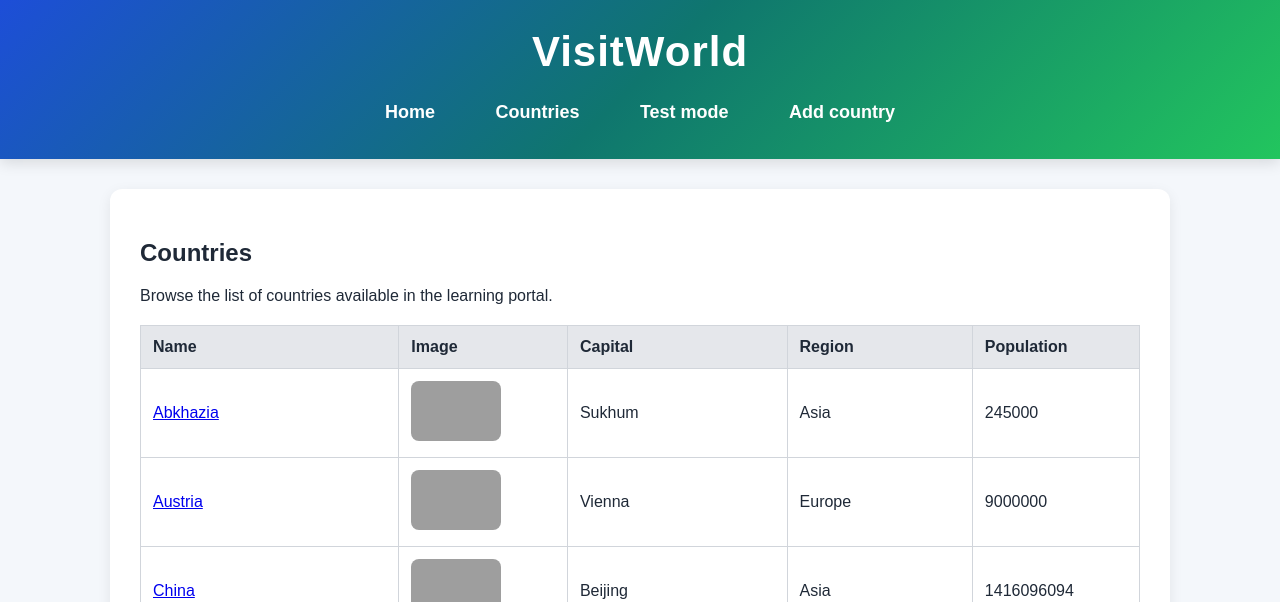
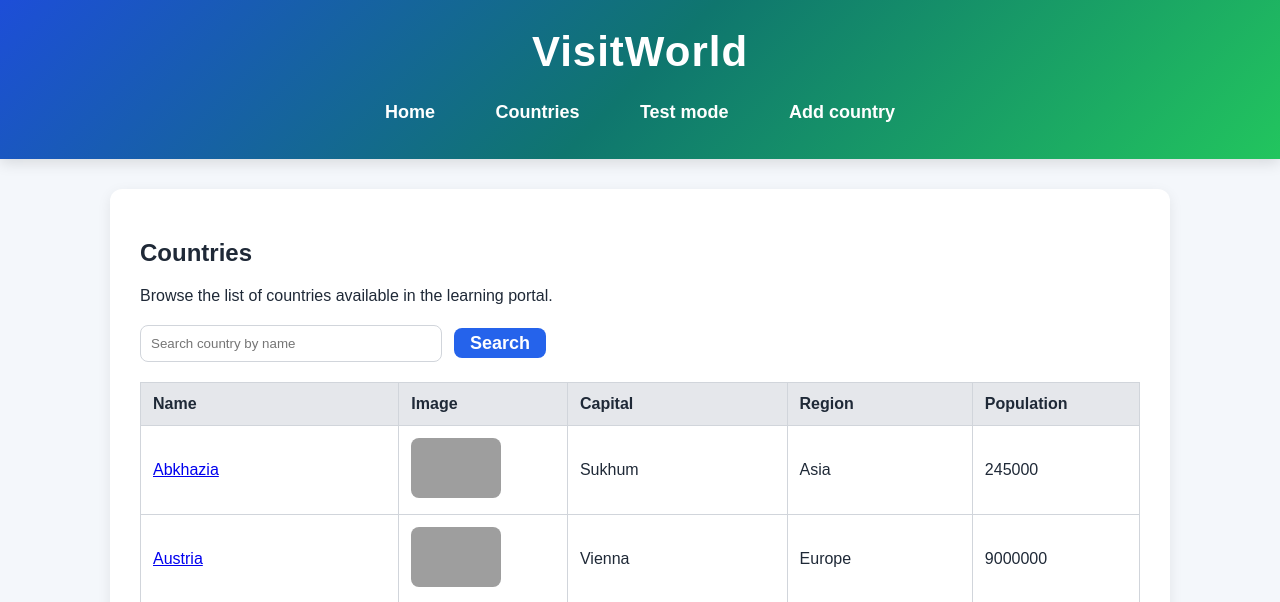
Before and after one commit to simeonidi03/Django_project, a Django app: page /countries/ in a window 1280 px wide. Shown: the top 602 px of the page. Run offline with Django 5.2, Linux system fonts and the light colour scheme; data comes from the database, SQL or seed files in the repository; grey boxes are pictures that could not be loaded.

Commit message:
feat: add search in the country window

```diff
--- a/countries/templates/countries/base.html
+++ b/countries/templates/countries/base.html
@@ -64,13 +64,21 @@
         }
 
         .button-link {
-            display: inline-block;
+            display: inline-flex;
+            align-items: center;
+            justify-content: center;
             padding: 10px 16px;
+            min-height: 30px;
             background-color: #2563eb;
             color: white;
             text-decoration: none;
             border-radius: 8px;
             margin-top: 10px;
+            box-sizing: border-box;
+            font-family: Arial, sans-serif;
+            font-size: 18px;
+            font-weight: bold;
+            line-height: 1;
         }
 
         .button-link:hover {
--- a/countries/templates/countries/country_list.html
+++ b/countries/templates/countries/country_list.html
@@ -5,6 +5,34 @@
 {% block content %}
     <h2>Countries</h2>
     <p>Browse the list of countries available in the learning portal.</p>
+
+    <form method="get" style="margin: 20px 0; display: flex; align-items: center; gap: 12px; flex-wrap: wrap;">
+    <input
+        type="text"
+        name="q"
+        value="{{ query }}"
+        placeholder="Search country by name"
+        style="padding: 10px; width: 280px; border: 1px solid #d1d5db; border-radius: 8px;"
+    >
+
+    <button
+        type="submit"
+        class="button-link"
+        style="border: none; cursor: pointer; min-width: 80px; height: 20px; margin-top: 0; font-family: Arial, sans-serif; font-size: 18px; font-weight: bold;"
+    >
+        Search
+    </button>
+
+    {% if query %}
+        <a
+            href="{% url 'country_list' %}"
+            class="button-link"
+            style="min-width: 80px; height: 20px; margin-top: 0; display: inline-flex; align-items: center; justify-content: center; box-sizing: border-box;"
+        >
+            Reset
+        </a>
+    {% endif %}
+    </form>
 
     {% if countries %}
         <table style="width: 100%; border-collapse: collapse; margin-top: 20px;">
--- a/countries/views.py
+++ b/countries/views.py
@@ -8,8 +8,16 @@ def home(request):
 
 
 def country_list(request):
+    query = request.GET.get("q", "").strip()
     countries = Country.objects.all()
-    context = {"countries": countries}
+
+    if query:
+        countries = countries.filter(name__icontains=query)
+
+    context = {
+        "countries": countries,
+        "query": query,
+    }
     return render(request, "countries/country_list.html", context)
 
 def country_detail(request, country_id):
@@ -47,7 +55,6 @@ def country_edit(request, country_id):
 
 
 def test_mode(request):
-    """Redirect to the first available country test."""
     first_country = Country.objects.order_by("id").first()
     if first_country is None:
         return render(
```
